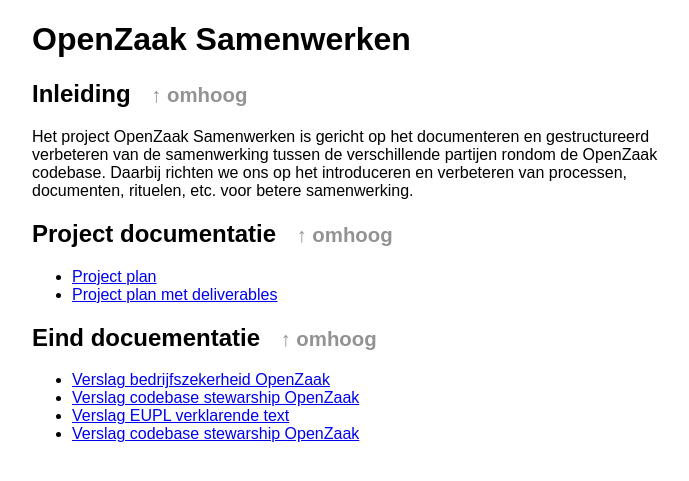
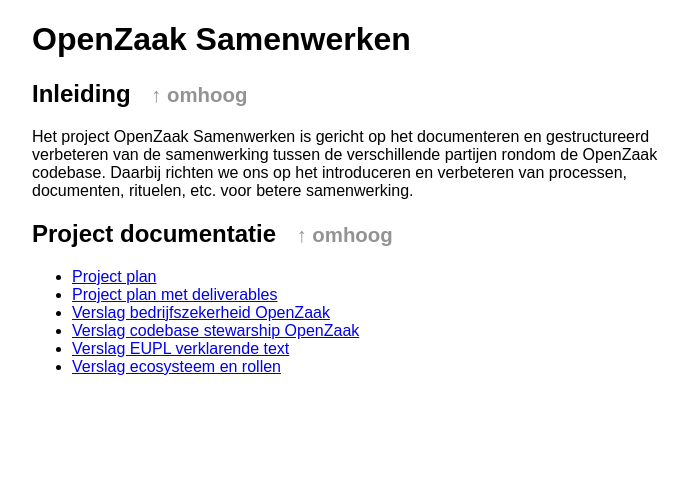
Before and after one commit to open-zaak/samenwerken, a Jekyll site: the page built from index.md, in a window 1280 px wide. Shown: the top 481 px of the page, without its empty margins (288-977 px from the left). Built offline with Jekyll 4.4.1, drawn with Linux system fonts in a browser that asks for light colours.

Commit message:
updates documentation

```diff
--- a/index.md
+++ b/index.md
@@ -12,10 +12,7 @@ Het project OpenZaak Samenwerken is gericht op het documenteren en gestructureer
 
 * [Project plan](docs/project-plan-nl)
 * [Project plan met deliverables](docs/deliverable-tracking)
-
-## Eind docuementatie
-
 * [Verslag bedrijfszekerheid OpenZaak](docs/Verslag-bedrijfszekerheidsdoelen)
 * [Verslag codebase stewarship OpenZaak](docs/verslag-codebase-stewardship)
 * [Verslag EUPL verklarende text](docs/verslag-EUPL-verklarende-text)
-* [Verslag codebase stewarship OpenZaak](docs/verslag-ecosysteem-en-rollen)
+* [Verslag ecosysteem en rollen](docs/verslag-ecosysteem-en-rollen)
```
